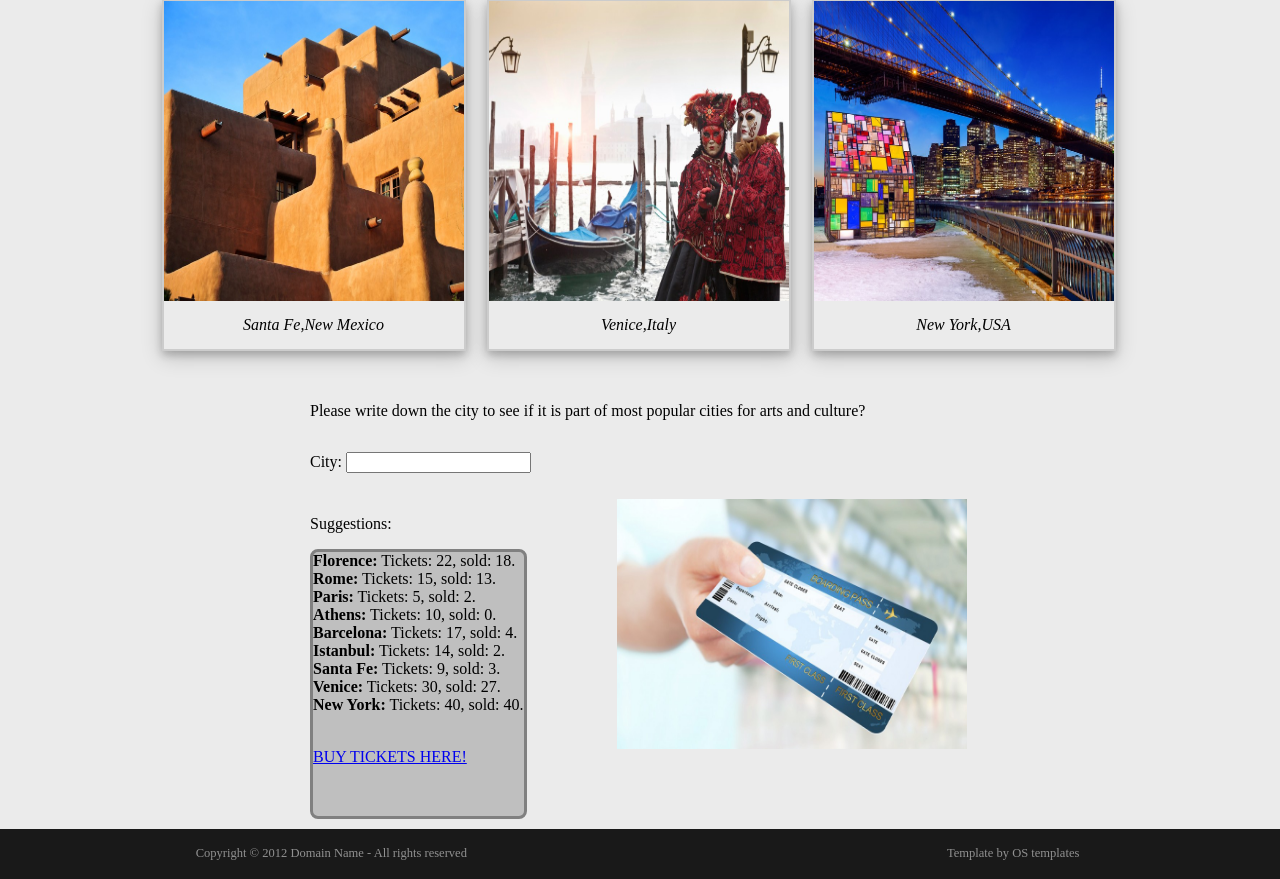
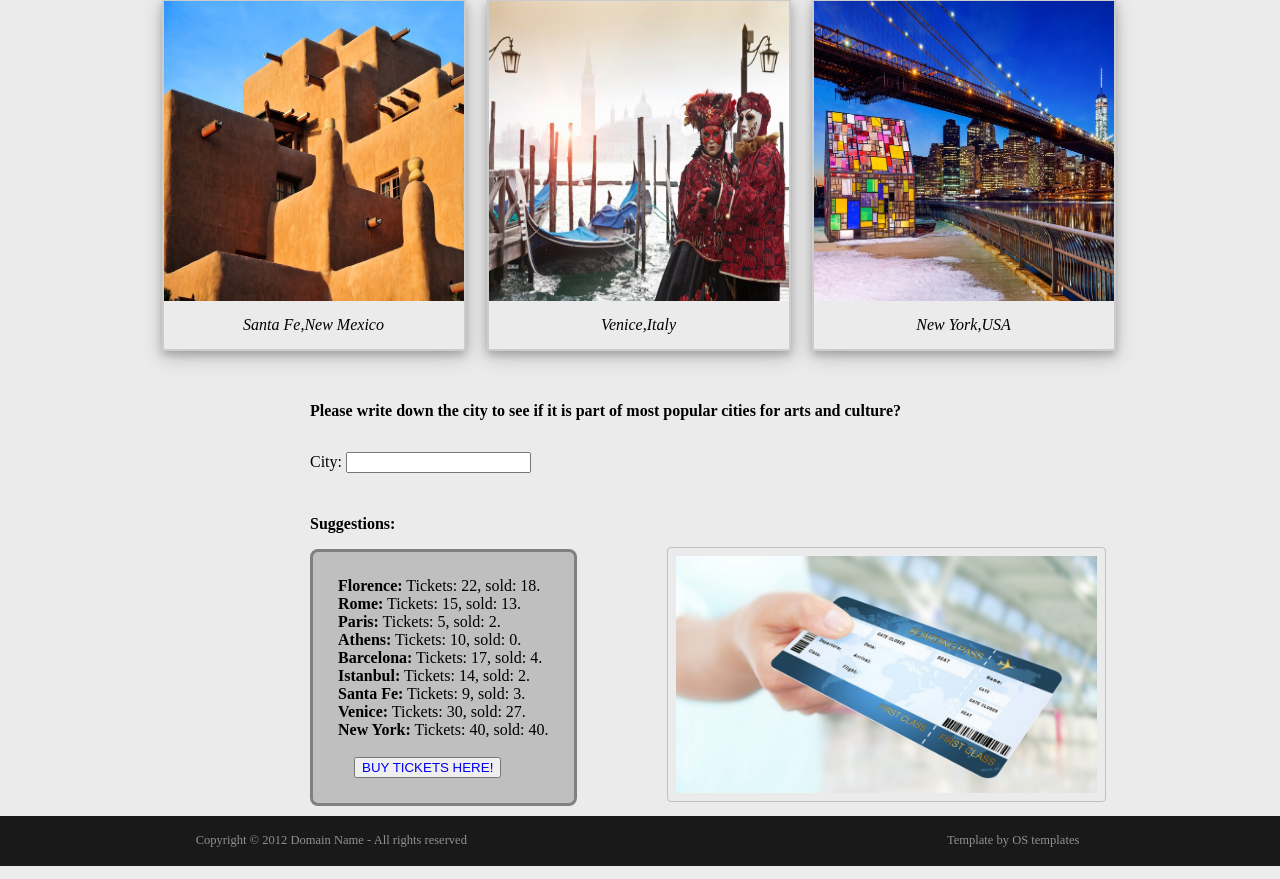
Before and after one commit to MeritaAhmeti/Classical-Art, a PHP site: page /gallery.php in a window 1280 px wide. Shown: the part 1699-2578 px from the top of the page. Run offline with PHP 8.4, Linux system fonts and the light colour scheme.

Commit message:
*Disa ndryshime ne stilizim

```diff
--- a/gallery.php
+++ b/gallery.php
@@ -37,6 +37,7 @@ session_start();
     {
         margin-left: 310px;
         margin-bottom: 10px;
+        padding:25px;
         font-family: "Times New Roman", Times, serif;
         float:left;
         background-color: #bfbfbf;
@@ -217,11 +218,11 @@ session_start();
                 </div>
             </div>
         </div>
-	   <p style="display:inline-block; margin-left:310px ;">Please write down the city to see if it is part of most popular cities for arts and culture?</p>
+	  <b><p style="display:inline-block; margin-left:310px ;">Please write down the city to see if it is part of most popular cities for arts and culture?</p></b>
         <form>
         <p style="display:inline-block; margin-left:310px ;"> City:
         <input style="display:inline-block;margin-right:100px; margin-bottom: 10px;" type="text" onkeyup="showHint(this.value)"><br>
-        <p style=" margin-left:310px"> Suggestions: <span id="txtHint"></span></p>
+		<p style=" margin-left:310px"><b>Suggestions: </b><span id="txtHint"></span></p>
         </form>
   <div class="tiketa">
         <?php
@@ -249,10 +250,10 @@ session_start();
          echo $cities[8][0]."  Tickets: ".$cities[8][1].", sold: ".$cities[8][2].".<br>";
         ?>
        <br>
-       <p><a href="forma.php" target="_blank">BUY TICKETS HERE!</a><p>
+        <button style="margin-left:16px;"><a href="forma.php" target="_blank" style="text-decoration: none">BUY TICKETS HERE!</a></button>
        <br>
        </div>
-       <img src="Fotot/tiketa.jpg" alt="Tiketa"  width="350" height="250" style="margin-left: 90px; margin-top:-50px">
+       <img src="Fotot/tiketa.jpg" alt="Tiketa"  width="421" style="margin-left: 90px; margin-top:-2px; border: 1px solid #bfbfbf;  border-radius: 4px; padding: 8px;">
 <footer>
 	 <div class="copyright">
                 <p>Copyright &copy; 2012 Domain Name - All rights reserved <span class="template">Template by OS templates</span></p>
```
